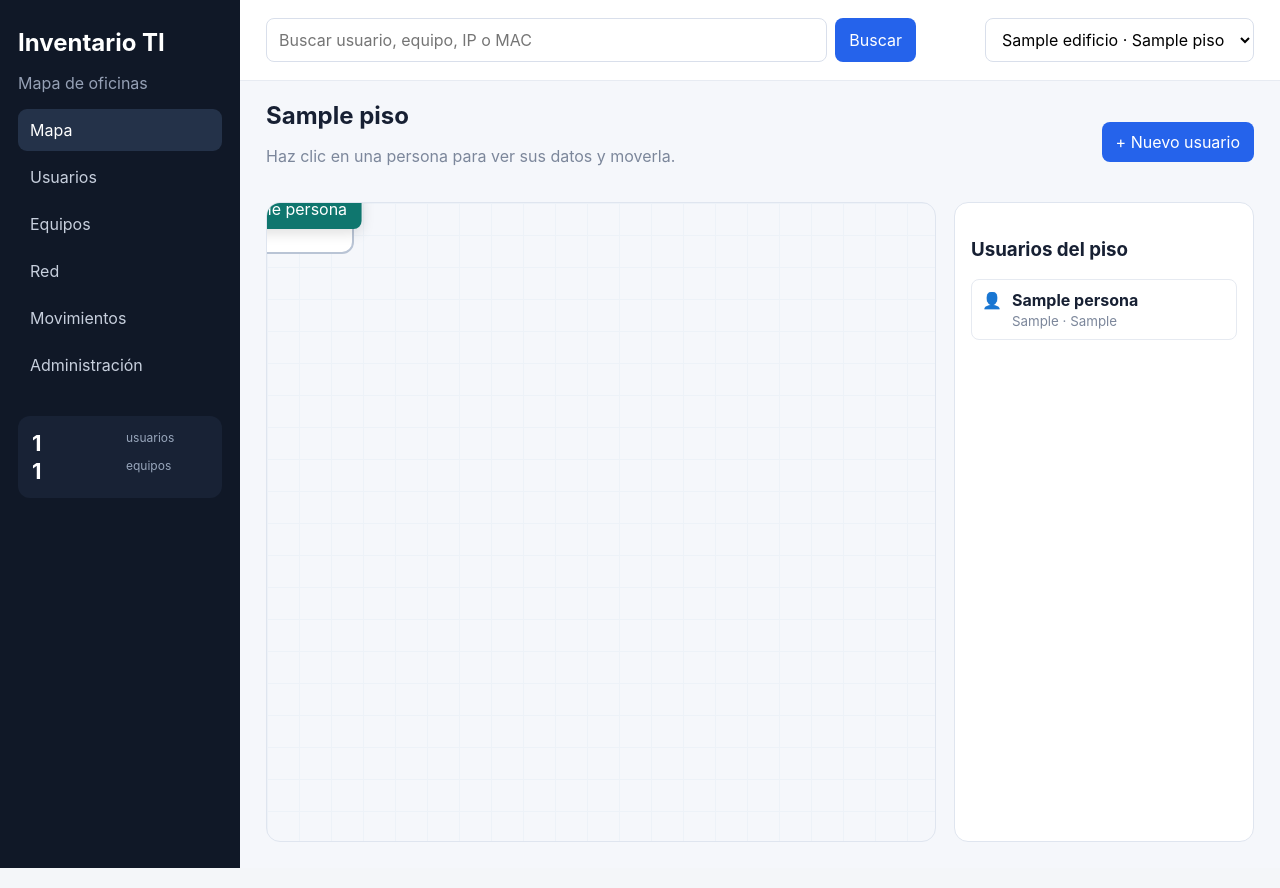
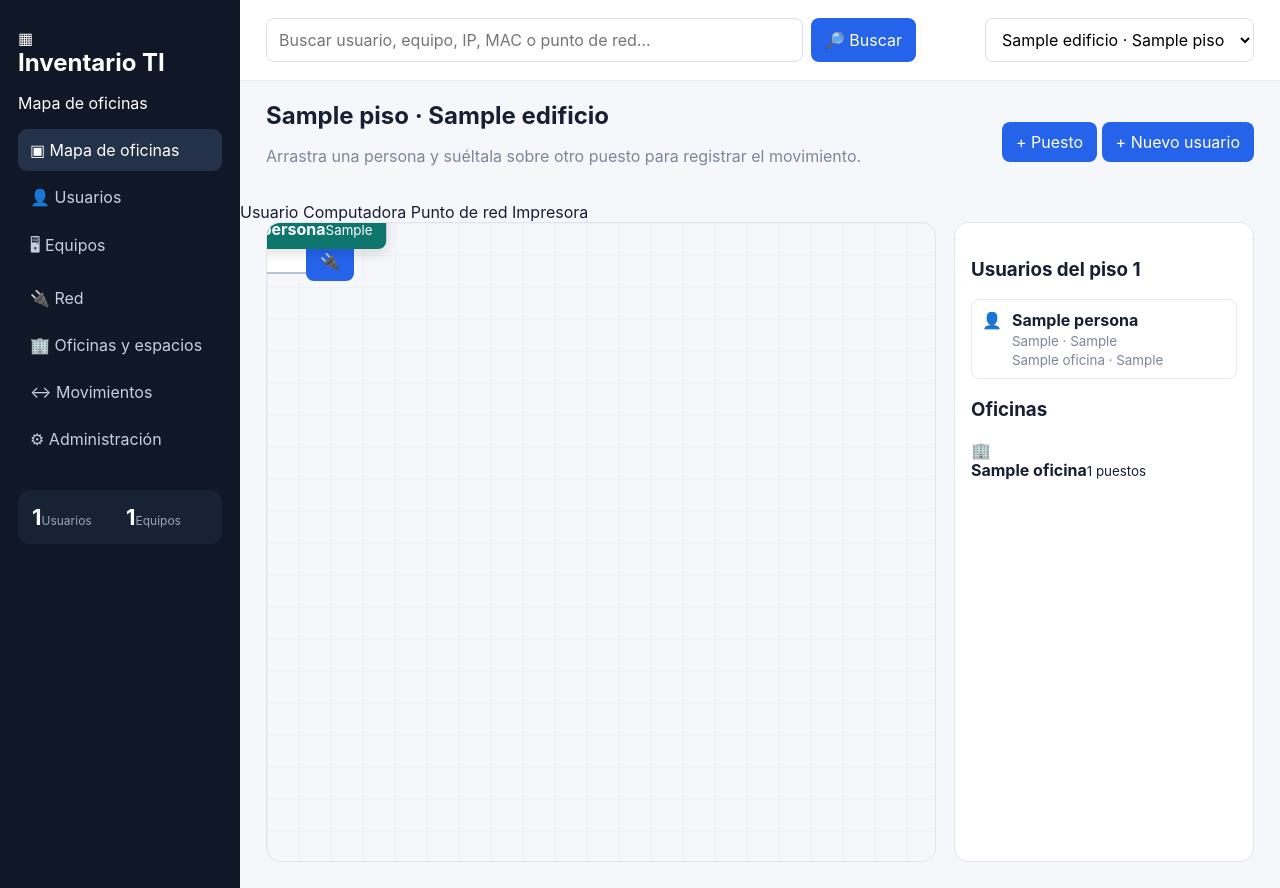
Before and after one commit to ErvinLapaca/inventario-ti-mapa-oficinas, a Django app: page / in a window 1280 px wide. Run offline with Django 5.2, Linux system fonts and the light colour scheme; tables that the repository leaves empty hold one stand-in row (values such as "Sample post").

Commit message:
Rediseña dashboard con drag and drop

```diff
--- a/templates/inventario/dashboard.html
+++ b/templates/inventario/dashboard.html
@@ -10,17 +10,21 @@
 <body>
 <div class="layout">
   <aside class="sidebar">
-    <h1>Inventario TI</h1>
-    <p class="muted">Mapa de oficinas</p>
-    <a class="nav active" href="/">Mapa</a>
-    <a class="nav" href="/admin/inventario/persona/">Usuarios</a>
-    <a class="nav" href="/admin/inventario/equipo/">Equipos</a>
-    <a class="nav" href="/admin/inventario/puntored/">Red</a>
-    <a class="nav" href="/admin/inventario/movimiento/">Movimientos</a>
-    <a class="nav" href="/admin/">Administración</a>
+    <div class="brand">
+      <div class="brand-icon">▦</div>
+      <div><h1>Inventario TI</h1><p>Mapa de oficinas</p></div>
+    </div>
+    <a class="nav active" href="/">▣ Mapa de oficinas</a>
+    <a class="nav" href="/admin/inventario/persona/">👤 Usuarios</a>
+    <a class="nav" href="/admin/inventario/equipo/">🖥 Equipos</a>
+    <a class="nav" href="/admin/inventario/puntored/">🔌 Red</a>
+    <a class="nav" href="/admin/inventario/oficina/">🏢 Oficinas y espacios</a>
+    <a class="nav" href="/admin/inventario/movimiento/">↔ Movimientos</a>
+    <a class="nav" href="/admin/">⚙ Administración</a>
+
     <div class="stats">
-      <strong>{{ personas_total }}</strong><span>usuarios</span>
-      <strong>{{ equipos_total }}</strong><span>equipos</span>
+      <div><strong>{{ personas_total }}</strong><span>Usuarios</span></div>
+      <div><strong>{{ equipos_total }}</strong><span>Equipos</span></div>
     </div>
   </aside>
 
@@ -28,58 +32,128 @@
     <header class="topbar">
       <form method="get" class="search">
         {% if piso %}<input type="hidden" name="piso" value="{{ piso.id }}">{% endif %}
-        <input name="q" value="{{ q }}" placeholder="Buscar usuario, equipo, IP o MAC">
-        <button>Buscar</button>
+        <input name="q" value="{{ q }}" placeholder="Buscar usuario, equipo, IP, MAC o punto de red...">
+        <button>🔎 Buscar</button>
       </form>
       <select onchange="location='/?piso='+this.value">
         {% for item in pisos %}
-          <option value="{{ item.id }}" {% if piso and item.id == piso.id %}selected{% endif %}>{{ item.edificio.nombre }} · {{ item.nombre }}</option>
+          <option value="{{ item.id }}" {% if piso and item.id == piso.id %}selected{% endif %}>
+            {{ item.edificio.nombre }} · {{ item.nombre }}
+          </option>
+        {% empty %}
+          <option>Sin pisos</option>
         {% endfor %}
       </select>
     </header>
 
     <section class="heading">
       <div>
-        <h2>{% if piso %}{{ piso.nombre }}{% else %}Sin pisos configurados{% endif %}</h2>
-        <p class="muted">Haz clic en una persona para ver sus datos y moverla.</p>
+        <h2>{% if piso %}{{ piso.nombre }} · {{ piso.edificio.nombre }}{% else %}Sin pisos configurados{% endif %}</h2>
+        <p class="muted">Arrastra una persona y suéltala sobre otro puesto para registrar el movimiento.</p>
       </div>
-      <a class="button" href="/admin/inventario/persona/add/">+ Nuevo usuario</a>
+      <div class="actions">
+        <a class="button secondary" href="/admin/inventario/puesto/add/">+ Puesto</a>
+        <a class="button" href="/admin/inventario/persona/add/">+ Nuevo usuario</a>
+      </div>
+    </section>
+
+    <section class="legend">
+      <span><i class="dot user"></i> Usuario</span>
+      <span><i class="dot pc"></i> Computadora</span>
+      <span><i class="dot red"></i> Punto de red</span>
+      <span><i class="dot printer"></i> Impresora</span>
     </section>
 
     <section class="workspace">
-      <div class="map">
+      <div class="map" id="officeMap">
+        {% if not piso %}
+          <div class="empty-map">
+            <h3>No hay un piso para mostrar</h3>
+            <p>Crea un edificio, un piso, oficinas y puestos desde Administración.</p>
+            <a class="button" href="/admin/inventario/edificio/add/">Crear edificio</a>
+          </div>
+        {% endif %}
+
         {% for puesto in puestos %}
-          <div class="desk" style="left:{{ puesto.x }}%;top:{{ puesto.y }}%;">
-            <small>{{ puesto.oficina.nombre }} · {{ puesto.codigo }}</small>
+          <div class="desk drop-zone"
+               data-puesto="{{ puesto.id }}"
+               style="left:{{ puesto.x }}%;top:{{ puesto.y }}%;"
+               title="Soltar usuario aquí">
+            <div class="desk-title">{{ puesto.oficina.nombre }}</div>
+            <div class="desk-code">{{ puesto.codigo }}</div>
+            <div class="asset-icons">
+              {% for eq in puesto.equipos.all %}
+                {% if eq.tipo == "IMPRESORA" %}
+                  <button class="asset printer" type="button" title="{{ eq.codigo_activo }} · {{ eq.marca }} {{ eq.modelo }}">🖨</button>
+                {% elif eq.tipo == "TELEFONO" %}
+                  <button class="asset phone" type="button" title="{{ eq.codigo_activo }} · {{ eq.marca }} {{ eq.modelo }}">☎</button>
+                {% else %}
+                  <button class="asset pc" type="button" title="{{ eq.codigo_activo }} · {{ eq.marca }} {{ eq.modelo }}">🖥</button>
+                {% endif %}
+              {% endfor %}
+              {% for red in puesto.puntos_red.all %}
+                <button class="asset red" type="button" title="{{ red.codigo }} · {{ red.switch }} {{ red.puerto_switch }}">🔌</button>
+              {% endfor %}
+            </div>
           </div>
         {% endfor %}
 
         {% for persona in personas %}
           {% if persona.puesto %}
           <button class="person-marker"
+            draggable="true"
+            data-persona="{{ persona.id }}"
             style="left:{{ persona.puesto.x }}%;top:{{ persona.puesto.y }}%;"
-            onclick="showPerson('p{{ persona.id }}')">
-            👤 {{ persona.nombre_completo }}
+            onclick="showPerson('p{{ persona.id }}')"
+            title="Arrastra para mover · clic para ver detalle">
+            <span class="avatar">👤</span>
+            <span class="marker-text"><b>{{ persona.nombre_completo }}</b><small>{{ persona.area }}</small></span>
           </button>
 
           <dialog id="p{{ persona.id }}">
             <form method="dialog"><button class="close">×</button></form>
-            <h3>{{ persona.nombre_completo }}</h3>
-            <p><b>Cargo:</b> {{ persona.cargo|default:"—" }}</p>
-            <p><b>Área:</b> {{ persona.area|default:"—" }}</p>
-            <p><b>Ubicación:</b> {{ persona.puesto.oficina.nombre }} · {{ persona.puesto.codigo }}</p>
-            <p><b>Correo:</b> {{ persona.correo|default:"—" }}</p>
+            <div class="profile-head">
+              <div class="big-avatar">👤</div>
+              <div>
+                <h3>{{ persona.nombre_completo }}</h3>
+                <span class="status">Activo</span>
+              </div>
+            </div>
+
+            <div class="details-grid">
+              <span>Cargo</span><b>{{ persona.cargo|default:"—" }}</b>
+              <span>Área</span><b>{{ persona.area|default:"—" }}</b>
+              <span>Oficina</span><b>{{ persona.puesto.oficina.nombre }}</b>
+              <span>Puesto</span><b>{{ persona.puesto.codigo }}</b>
+              <span>Correo</span><b>{{ persona.correo|default:"—" }}</b>
+              <span>Teléfono</span><b>{{ persona.telefono|default:"—" }}</b>
+            </div>
 
             <h4>Equipos asignados</h4>
-            <ul>
+            <div class="cards">
             {% for eq in persona.equipos.all %}
-              <li><b>{{ eq.codigo_activo }}</b> · {{ eq.get_tipo_display }} · {{ eq.marca }} {{ eq.modelo }}
-                {% if eq.ip %}<br><small>IP {{ eq.ip }} · MAC {{ eq.mac|default:"—" }}</small>{% endif %}
-              </li>
+              <div class="equipment-card">
+                <div class="eq-icon">{% if eq.tipo == "IMPRESORA" %}🖨{% elif eq.tipo == "TELEFONO" %}☎{% else %}🖥{% endif %}</div>
+                <div>
+                  <b>{{ eq.codigo_activo }}</b>
+                  <small>{{ eq.get_tipo_display }} · {{ eq.marca }} {{ eq.modelo }}</small>
+                  {% if eq.ip %}<small>IP {{ eq.ip }} · MAC {{ eq.mac|default:"—" }}</small>{% endif %}
+                </div>
+              </div>
             {% empty %}
-              <li>Sin equipos asignados</li>
+              <p class="muted">Sin equipos asignados.</p>
             {% endfor %}
-            </ul>
+            </div>
+
+            <h4>Puntos de red del puesto</h4>
+            {% for red in persona.puesto.puntos_red.all %}
+              <div class="network-card">
+                <b>🔌 {{ red.codigo }}</b>
+                <small>Switch: {{ red.switch|default:"—" }} · Puerto: {{ red.puerto_switch|default:"—" }} · VLAN: {{ red.vlan|default:"—" }}</small>
+              </div>
+            {% empty %}
+              <p class="muted">No hay puntos de red asociados.</p>
+            {% endfor %}
 
             <h4>Mover usuario</h4>
             <form method="post" action="{% url 'inventario:mover_persona' persona.id %}">
@@ -98,17 +172,26 @@
       </div>
 
       <aside class="panel">
-        <h3>Usuarios del piso</h3>
+        <h3>Usuarios del piso <span>{{ personas|length }}</span></h3>
         {% for persona in personas %}
           <button class="person-row" onclick="showPerson('p{{ persona.id }}')">
-            <span>👤</span>
-            <span><b>{{ persona.nombre_completo }}</b><small>{{ persona.area }} · {{ persona.puesto.codigo }}</small></span>
+            <span class="list-avatar">👤</span>
+            <span><b>{{ persona.nombre_completo }}</b><small>{{ persona.cargo }} · {{ persona.area }}</small><small>{{ persona.puesto.oficina.nombre }} · {{ persona.puesto.codigo }}</small></span>
           </button>
         {% empty %}
           <p class="muted">No hay resultados.</p>
         {% endfor %}
+
+        {% if oficinas %}
+        <h3 class="section-title">Oficinas</h3>
+        {% for oficina in oficinas %}
+          <div class="office-row"><span>🏢</span><div><b>{{ oficina.nombre }}</b><small>{{ oficina.puestos.count }} puestos</small></div></div>
+        {% endfor %}
+        {% endif %}
       </aside>
     </section>
+
+    <div class="toast" id="toast"></div>
   </main>
 </div>
 
@@ -117,6 +200,58 @@
   const d = document.getElementById(id);
   if (d) d.showModal();
 }
+
+function getCookie(name) {
+  const value = document.cookie.split('; ').find(row => row.startsWith(name + '='));
+  return value ? decodeURIComponent(value.split('=')[1]) : '';
+}
+
+let draggedPerson = null;
+
+document.querySelectorAll('.person-marker').forEach(marker => {
+  marker.addEventListener('dragstart', e => {
+    draggedPerson = marker.dataset.persona;
+    marker.classList.add('dragging');
+    e.dataTransfer.effectAllowed = 'move';
+  });
+  marker.addEventListener('dragend', () => marker.classList.remove('dragging'));
+});
+
+document.querySelectorAll('.drop-zone').forEach(zone => {
+  zone.addEventListener('dragover', e => {
+    e.preventDefault();
+    zone.classList.add('drop-active');
+  });
+  zone.addEventListener('dragleave', () => zone.classList.remove('drop-active'));
+  zone.addEventListener('drop', async e => {
+    e.preventDefault();
+    zone.classList.remove('drop-active');
+    if (!draggedPerson) return;
+
+    const data = new FormData();
+    data.append('puesto_destino', zone.dataset.puesto);
+
+    try {
+      const response = await fetch('/personas/' + draggedPerson + '/mover-mapa/', {
+        method: 'POST',
+        headers: {'X-CSRFToken': getCookie('csrftoken')},
+        body: data
+      });
+      const result = await response.json();
+      showToast(result.mensaje, result.ok);
+      if (result.ok) setTimeout(() => location.reload(), 600);
+    } catch (error) {
+      showToast('No se pudo guardar el movimiento.', false);
+    }
+  });
+});
+
+function showToast(message, ok=true) {
+  const toast = document.getElementById('toast');
+  toast.textContent = message;
+  toast.className = 'toast show ' + (ok ? 'ok' : 'error');
+  setTimeout(() => toast.classList.remove('show'), 2800);
+}
 </script>
 </body>
 </html>
```
